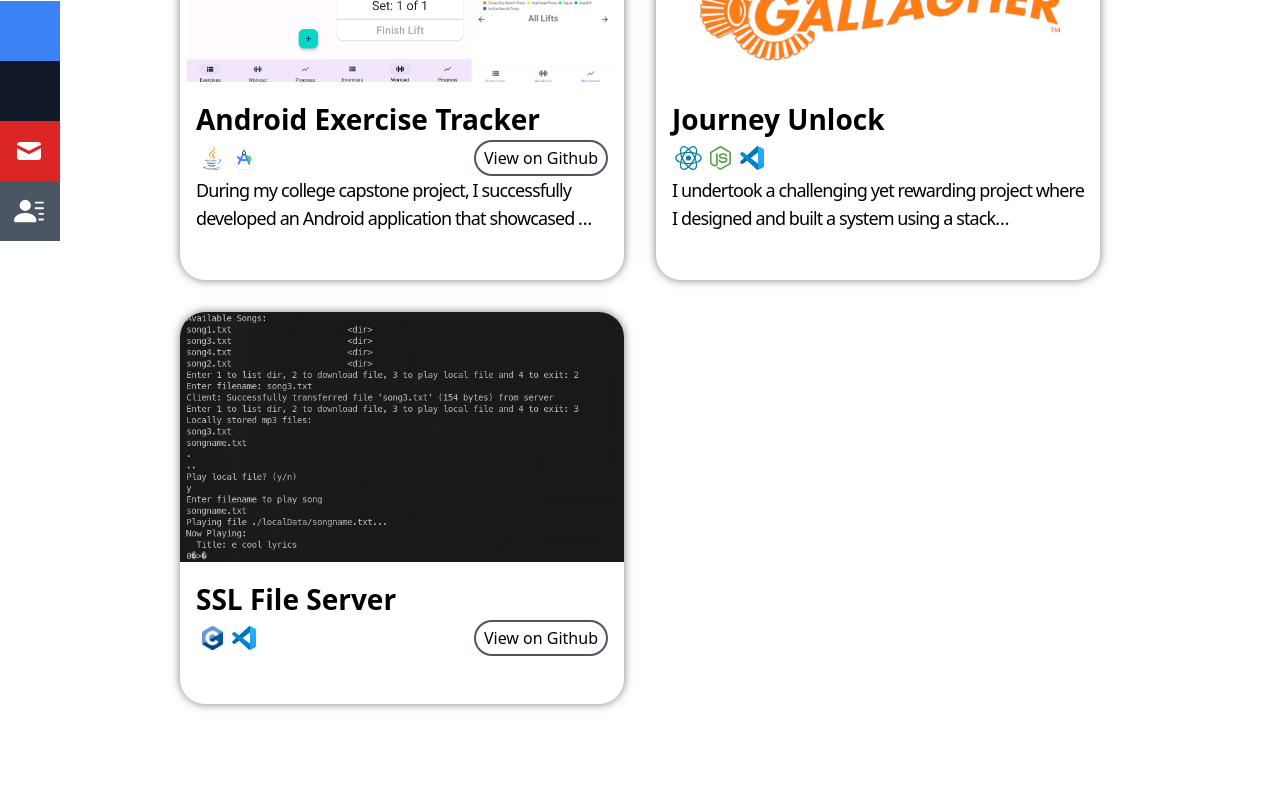
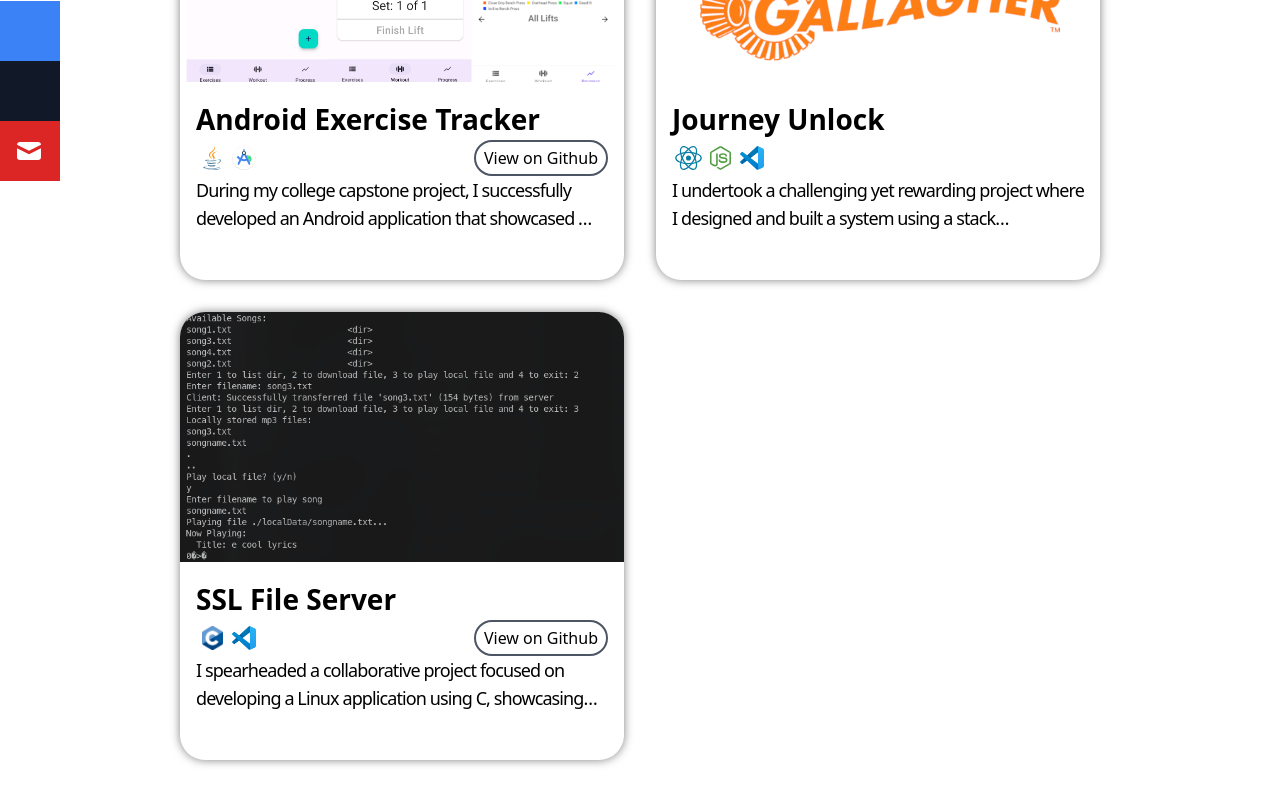
Before and after one commit to emil-98/portfolio-site, a React (Vite) app: page /projects in a window 1280 px wide. Shown: the part 279-1079 px from the top of the page. Before the commit the page ends 1023 px from the top, so only its background shows below. Built offline with nearby package versions, Linux system fonts and the light colour scheme; some icons are missing.

Commit message:
update social links, project information

```diff
--- a/src/components/Navbar.jsx
+++ b/src/components/Navbar.jsx
@@ -69,11 +69,6 @@ const Navbar = () => {
               Email <HiMail size={30}/>
             </a>
           </li>
-          <li className="w-[160px] h-[60px] flex justify-between items-center ml-[-100px] hover:ml-[-10px] duration-100 bg-gray-600">
-            <a href="/" className="flex justify-between items-center w-full text-white dark:text-gray-200">
-              Resume <BsFillPersonLinesFill size={30}/>
-            </a>
-          </li>
         </ul>
       </div>
     </div>
--- a/src/text/projectData.json
+++ b/src/text/projectData.json
@@ -20,7 +20,7 @@
       "title": "SSL File Server",
       "skillicons": ["c.png", "vscode.svg"],
       "github": "https://github.com/emil-98/mp3-server",
-      "desc": "",
+      "desc": "I spearheaded a collaborative project focused on developing a Linux application using C, showcasing my expertise in managing a team and integrating diverse technologies. The team of three collaborated on tasks, and I assumed the responsibility of orchestrating the integration of individual components into the final product. The application leveraged the SDL2 audio playback library for enhanced audio features and employed SSL communication to establish secure client-server interactions. This experience not only demonstrated my proficiency in C programming but also highlighted my leadership skills in coordinating a successful team effort and delivering a cohesive solution.",
       "image": "client_interface.png"
     }
   ]
```
